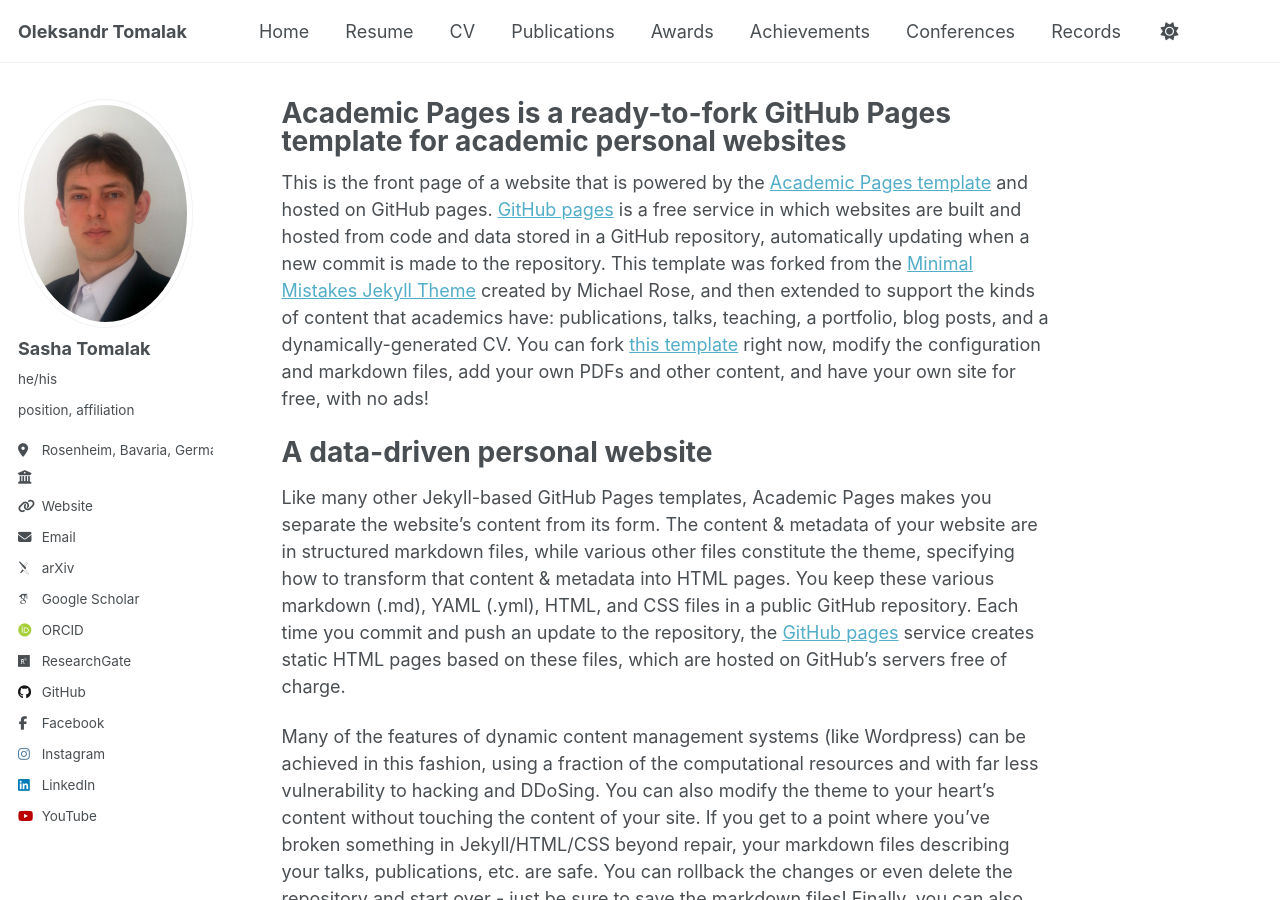
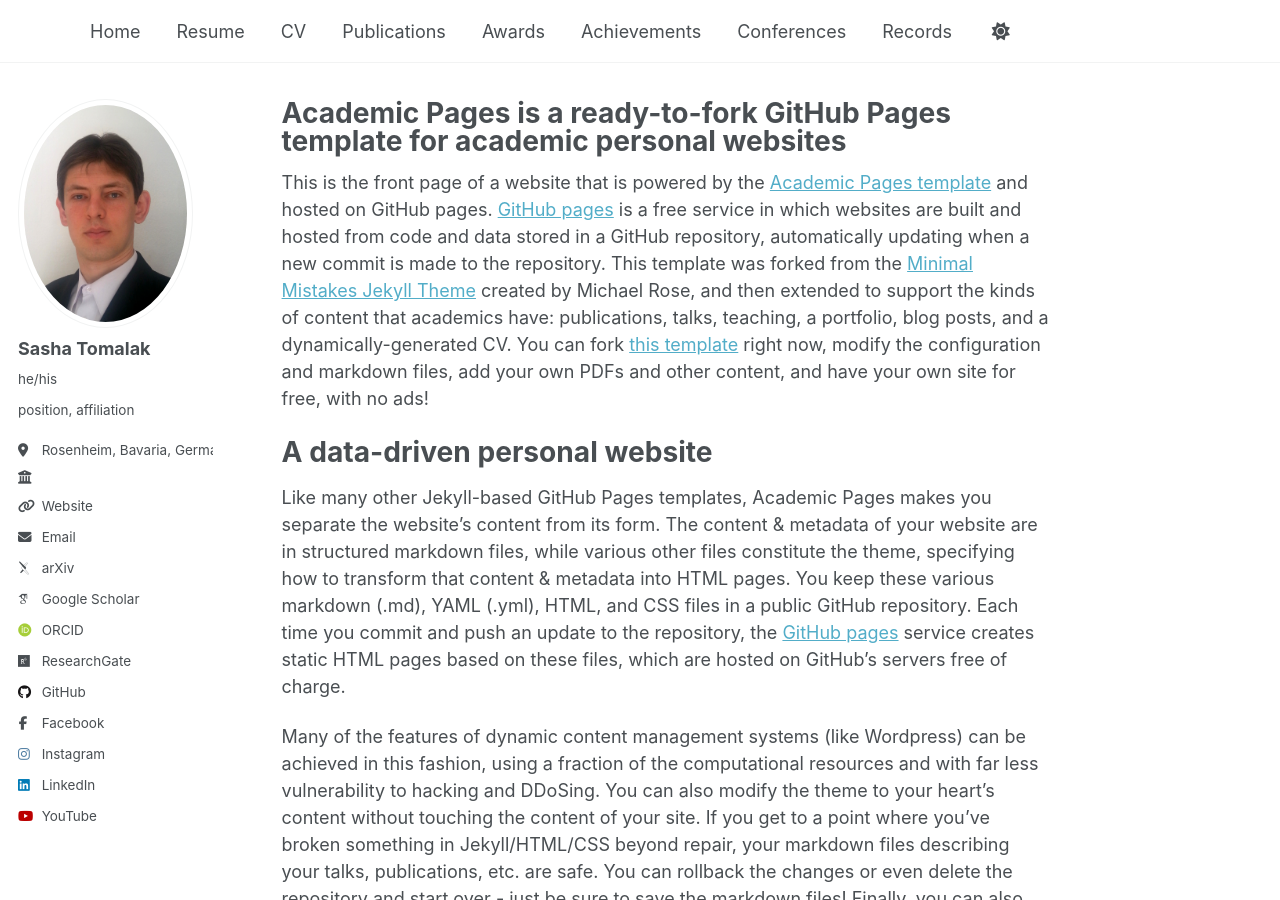
Before and after one commit to tomalak7/tomalak7.github.io, a Jekyll site: the page built from _pages/about.md, in a window 1280 px wide and 900 px high. Built offline with Jekyll 4.4.1, drawn with Linux system fonts in a browser that asks for light colours; some web fonts are replaced.

Commit message:
Update _config.yml

```diff
--- a/_config.yml
+++ b/_config.yml
@@ -9,7 +9,7 @@
 # Basic Site Settings
 locale                   : "en-US"
 site_theme               : "default"
-title                    : "Oleksandr Tomalak"
+title                    : ""
 title_separator          : "-"
 name                     : &name "Oleksandr Tomalak"
 description              : &description "personal description"
```
